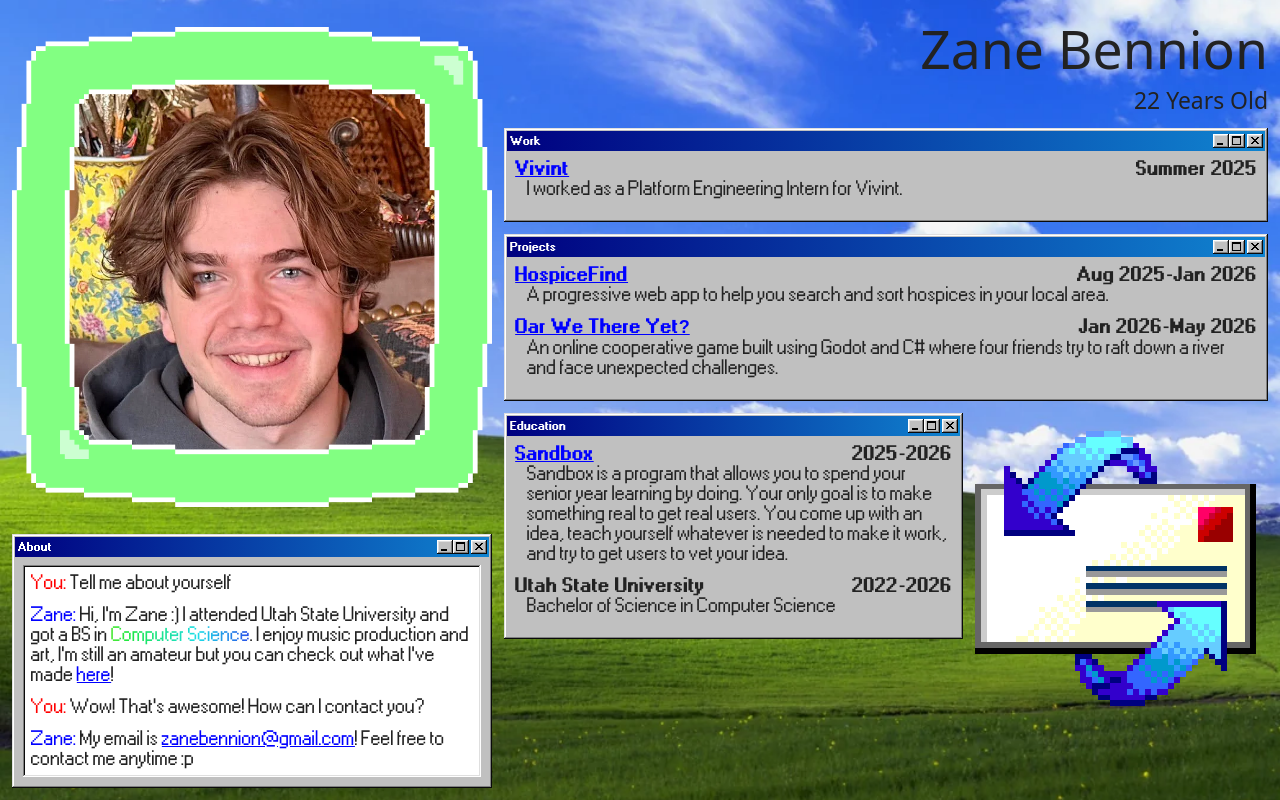
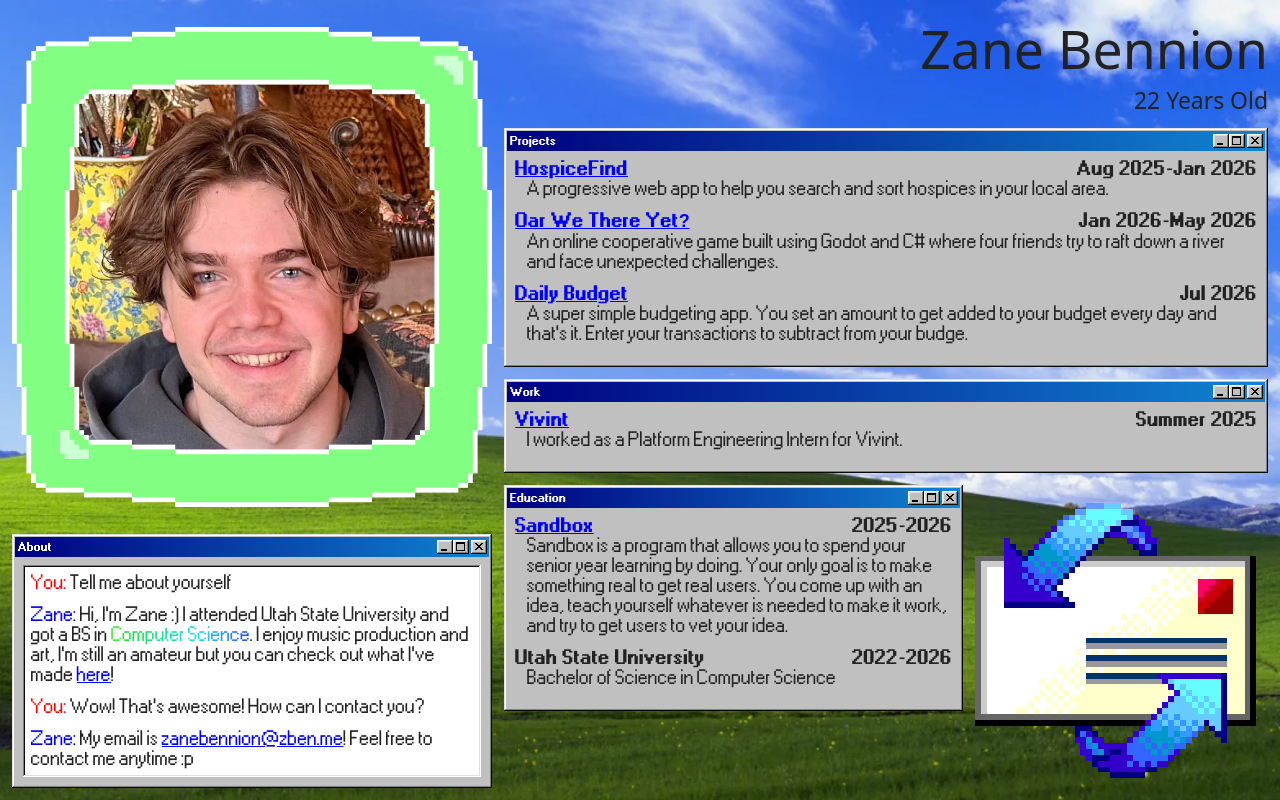
Before and after one commit to ZaneBennion/zben, a Nuxt app: page / in a window 1280 px wide. Built offline with nearby package versions, Linux system fonts and the light colour scheme.

Commit message:
added daily budget to projects

```diff
--- a/app/components/Bio.vue
+++ b/app/components/Bio.vue
@@ -32,8 +32,8 @@
                     </div>
                     <div>
                         <span class="me">Zane:</span> My email is
-                        <a href="mailto:zanebennion@gmail.com" target="_blank"
-                            >zanebennion@gmail.com</a
+                        <a href="mailto:zanebennion@zben.me" target="_blank"
+                            >zanebennion@zben.me</a
                         >! Feel free to contact me anytime :p
                     </div>
                 </div>
--- a/app/components/Projects.vue
+++ b/app/components/Projects.vue
@@ -25,9 +25,9 @@
                 <div class="section">
                     <div class="section-header">
                         <span class="section-title">
-                            <NuxtLink to="/oarwethereyet">
-                                Oar We There Yet?
-                            </NuxtLink>
+                            <a href="https://store.steampowered.com/app/4562170/Oar_We_There_Yet/" target="_blank">
+                               Oar We There Yet?
+                            </a>
                         </span>
                         <span class="section-date">Jan 2026-May 2026</span>
                     </div>
@@ -35,6 +35,21 @@
                         An online cooperative game built using Godot and C#
                         where four friends try to raft down a river and face
                         unexpected challenges.
+                    </div>
+                </div>
+                <div class="section">
+                    <div class="section-header">
+                        <span class="section-title">
+                            <a href="https://github.com/ZaneBennion/daily-budget" target="_blank">
+                               Daily Budget
+                            </a>
+                        </span>
+                        <span class="section-date">Jul 2026</span>
+                    </div>
+                    <div class="section-body">
+                        A super simple budgeting app.
+                        You set an amount to get added to your budget every day and that's it.
+                        Enter your transactions to subtract from your budge.
                     </div>
                 </div>
             </div>
--- a/app/pages/index.vue
+++ b/app/pages/index.vue
@@ -7,8 +7,8 @@
         <div class="right-col">
             <Name class="name" />
             <div class="experience">
+                <Projects />
                 <Work />
-                <Projects />
                 <div class="edu-row">
                     <Education />
                     <NuxtLink to="/mail" class="mail">
--- a/app/pages/oarwethereyet.vue
+++ /dev/null
@@ -1,32 +0,0 @@
-<template>
-    <div class="container">
-        <div class="window">
-            <div class="title-bar">
-                <div class="title-bar-text">Oar We There Yet?</div>
-                <div class="title-bar-controls">
-                    <button aria-label="Minimize"></button>
-                    <button aria-label="Maximize"></button>
-                    <button aria-label="Close"></button>
-                </div>
-            </div>
-            <div class="window-body">
-                <p>There's so much room for activities!</p>
-            </div>
-        </div>
-    </div>
-</template>
-
-<style lang="css" scoped>
-.container {
-    width: 100vw;
-    height: 100vh;
-    background-image: url("/img/oarwethereyetBG.webp");
-    background-size: 50% auto;
-}
-
-.window {
-    max-width: 900px;
-    margin: auto;
-    height: 100%;
-}
-</style>
```
